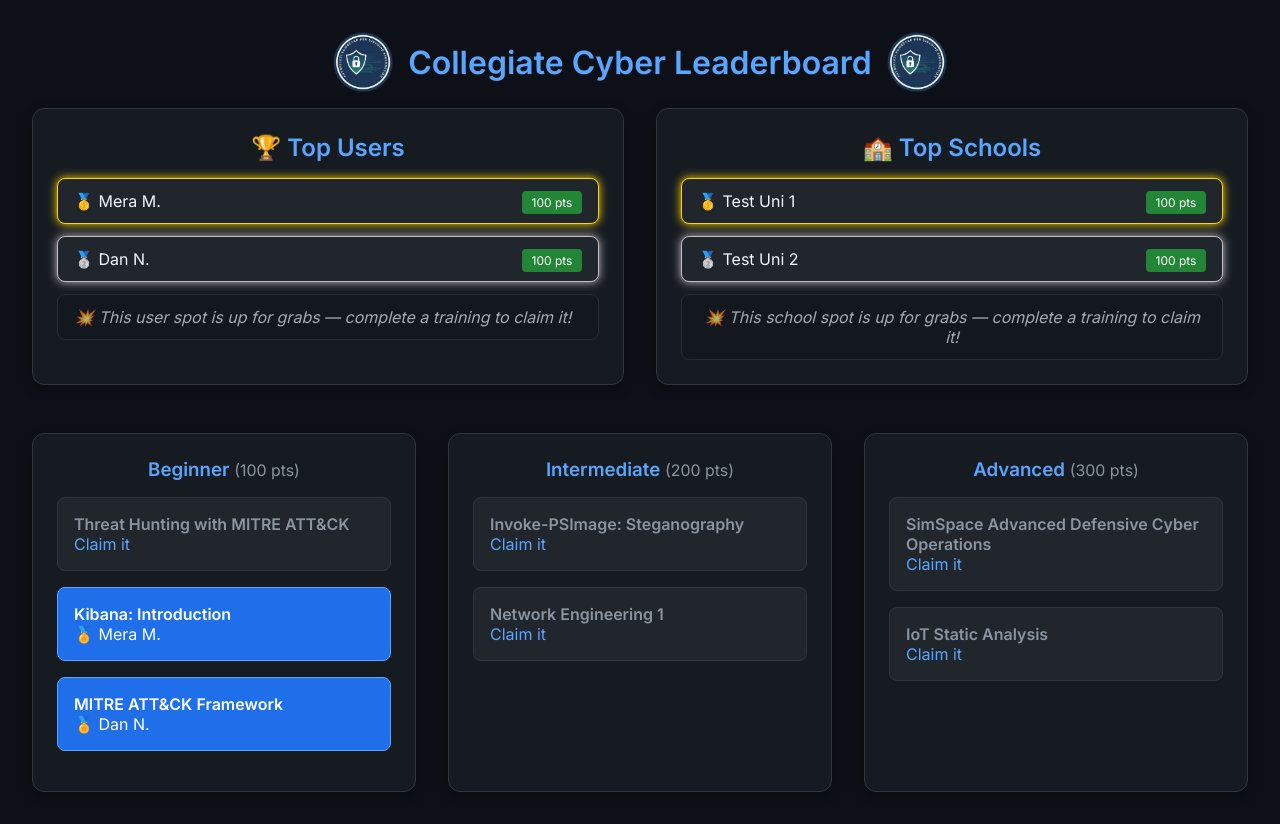
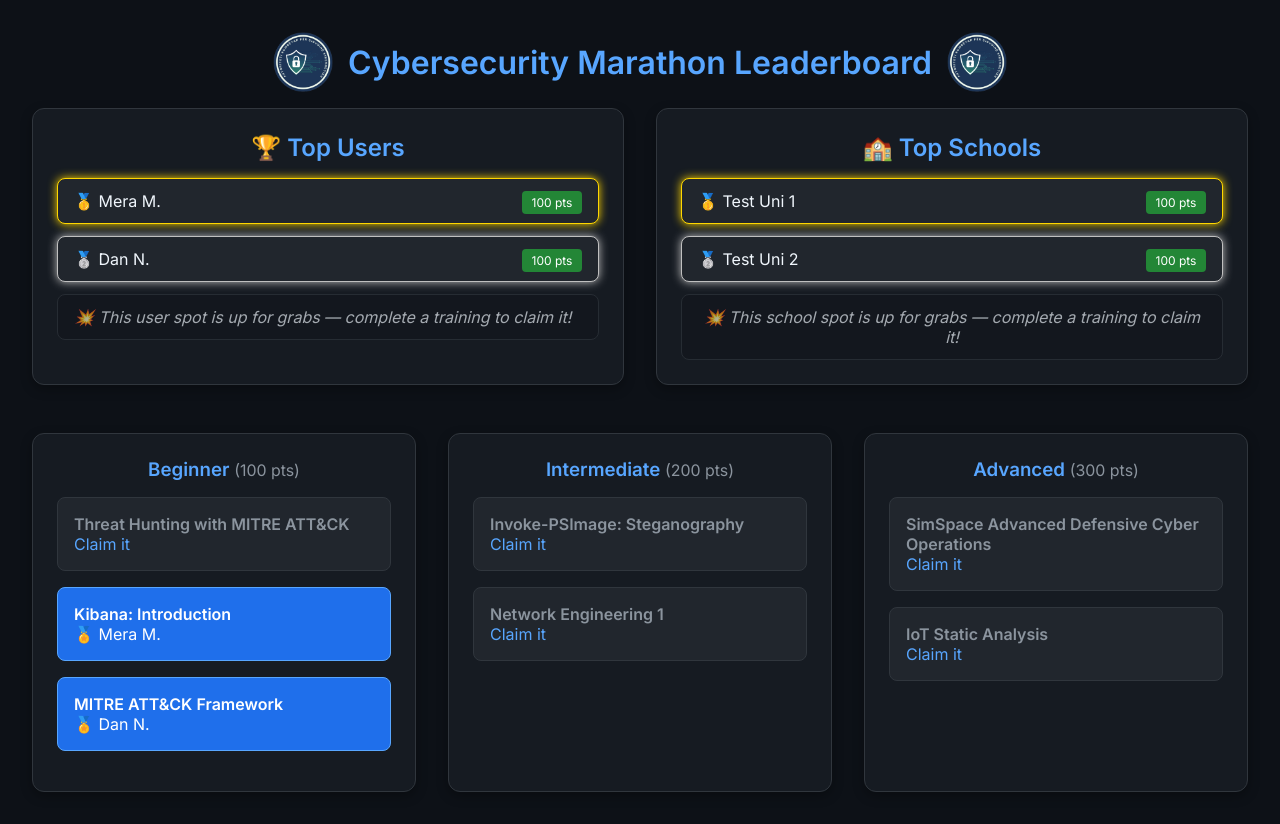
Before and after one commit to S3ForShort/s3forshort.github.io, a plain HTML site: page index.html in a window 1280 px wide. Drawn offline with Linux system fonts and the light colour scheme.

Commit message:
updated title

```diff
--- a/index.html
+++ b/index.html
@@ -120,7 +120,7 @@
  <div style="width: 100%; display: flex; justify-content: center;">
   <div style="display: flex; align-items: center;">
     <img src="logo.png" alt="Logo" style="height: 60px; margin-right: 15px; margin-bottom: 16px;">
-    <h1>Collegiate Cyber Leaderboard</h1>
+    <h1>Cybersecurity Marathon Leaderboard</h1>
     <img src="logo.png" alt="Logo" style="height: 60px; margin-left: 15px; margin-bottom: 16px;">
   </div>
 </div>
```
